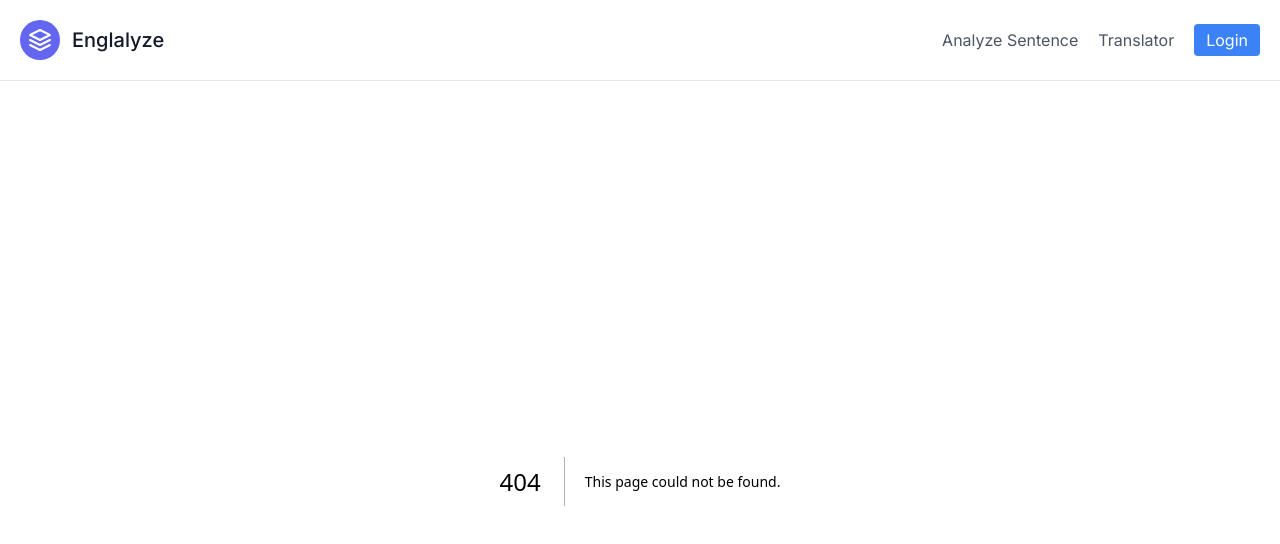
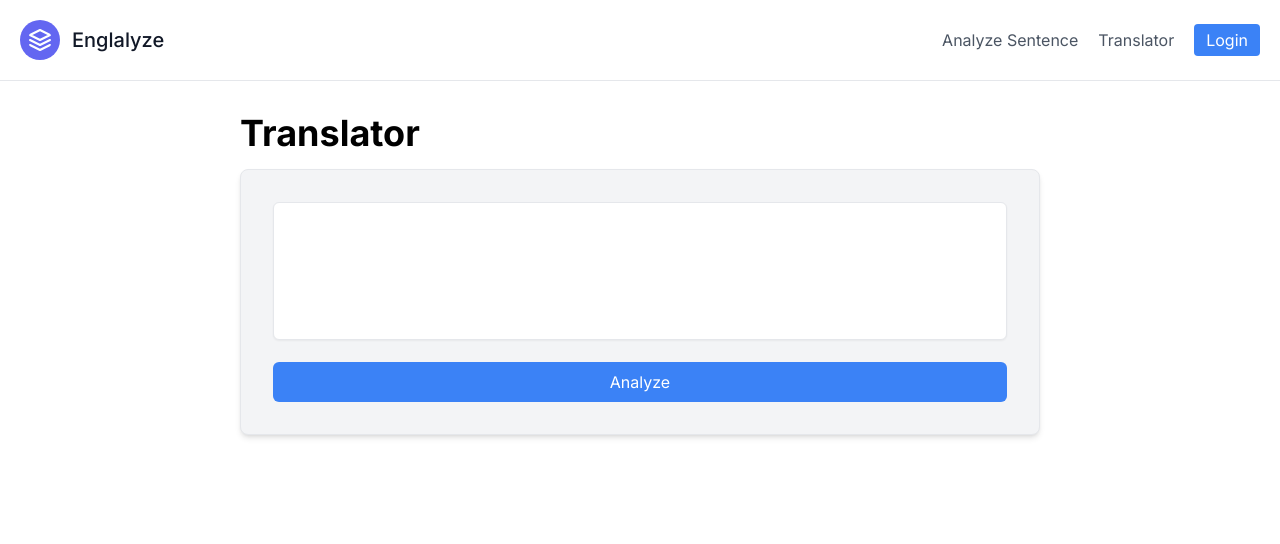
Before and after one commit to Yuji5117/englalyze, a Next.js app: page /translator in a window 1280 px wide. Before the commit this address had no page. Shown: the top 544 px of the page. Built offline with nearby package versions, Linux system fonts and the light colour scheme; no server answers.

Commit message:
translator画面を実装

```diff
--- /dev/null
+++ b/src/app/translator/page.tsx
@@ -0,0 +1,53 @@
+"use client";
+import Form from "@/components/Form";
+import ResultContainer from "@/components/ResultContainer";
+import { TRANSLATOR_PROPMT } from "@/config/const";
+import { apiClient } from "@/libs/axios";
+import { useState } from "react";
+
+export default function Page() {
+  const [isLoading, setIsLoading] = useState(false);
+  const [sentence, setSentence] = useState<string>("");
+  const [result, setResult] = useState<string>("");
+
+  const analyzeSentence = async (e: React.FormEvent<HTMLFormElement>) => {
+    e.preventDefault();
+
+    setIsLoading(true);
+
+    const res = await apiClient.post("", {
+      sentence,
+      prompt: TRANSLATOR_PROPMT,
+    });
+
+    setResult(res.data.message);
+
+    setIsLoading(false);
+  };
+
+  const handleChange = (e: React.ChangeEvent<HTMLTextAreaElement>) => {
+    setSentence(e.target.value);
+  };
+
+  return (
+    <main className="">
+      <div className="m-8 max-w-[800px] mx-auto">
+        <h1 className="text-4xl font-bold mb-4">Translator</h1>
+        <div className="border p-8 bg-gray-100 rounded-lg shadow-md">
+          <Form
+            analyzeSentence={analyzeSentence}
+            handleChange={handleChange}
+            isLoading={isLoading}
+          />
+        </div>
+        {result && (
+          <ResultContainer>
+            <div className="w-full max-w-2xl p-5 m-5 bg-white rounded shadow-md h-auto">
+              <p className="text-lg text-gray-700">{result}</p>
+            </div>
+          </ResultContainer>
+        )}
+      </div>
+    </main>
+  );
+}
```
